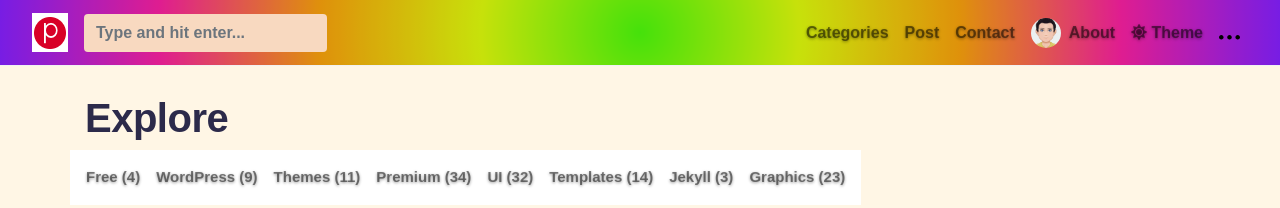
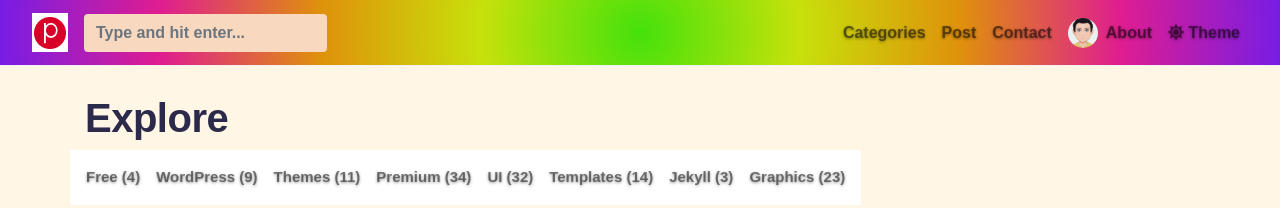
Before and after one commit to gerryjekova/nerdy-space, a Jekyll site: the page built from index.html, in a window 1280 px wide. Shown: the top 208 px of the page. Built offline with Jekyll 4.4.1, drawn with Linux system fonts in a browser that asks for light colours; nearby versions of some CDN libraries; library files that are not in the unit come from our copies; the list of posts is cut into pages by our own code; comment, search, counter and statistics services are not loaded.

Commit message:
Update menu-header.html

```diff
--- a/_includes/menu-header.html
+++ b/_includes/menu-header.html
@@ -45,17 +45,3 @@
     </button>
   </div>
 </li>
-<li class="nav-item dropdown">
-	<a class="nav-link" href="#" id="dropdown02" data-toggle="dropdown" aria-haspopup="true" aria-expanded="false">
-	  <svg style="margin-top:10px;" class="_3DJPT" version="1.1" viewbox="0 0 32 32" width="21" height="21" aria-hidden="false" data-reactid="71"><path d="M7 15.5c0 1.9-1.6 3.5-3.5 3.5s-3.5-1.6-3.5-3.5 1.6-3.5 3.5-3.5 3.5 1.6 3.5 3.5zm21.5-3.5c-1.9 0-3.5 1.6-3.5 3.5s1.6 3.5 3.5 3.5 3.5-1.6 3.5-3.5-1.6-3.5-3.5-3.5zm-12.5 0c-1.9 0-3.5 1.6-3.5 3.5s1.6 3.5 3.5 3.5 3.5-1.6 3.5-3.5-1.6-3.5-3.5-3.5z" data-reactid="22"></path></svg>
-	</a>
-	<div class="dropdown-menu dropdown-menu-right shadow-lg" aria-labelledby="dropdown02">
-		<h4 class="dropdown-header display-4">Download Pintereso<br/> Free Bootstrap Jekyll Theme</h4>
-		<div class="dropdown-divider">
-		</div>
-		<span class="dropdown-item">
-			<a href="https://github.com/wowthemesnet/template-pintereso-bootstrap-jekyll/archive/master.zip" class="btn btn-primary d-block"><i class="fa fa-download"></i> Download
-			</a>
-		</span>
-	</div>
-</li>
```
